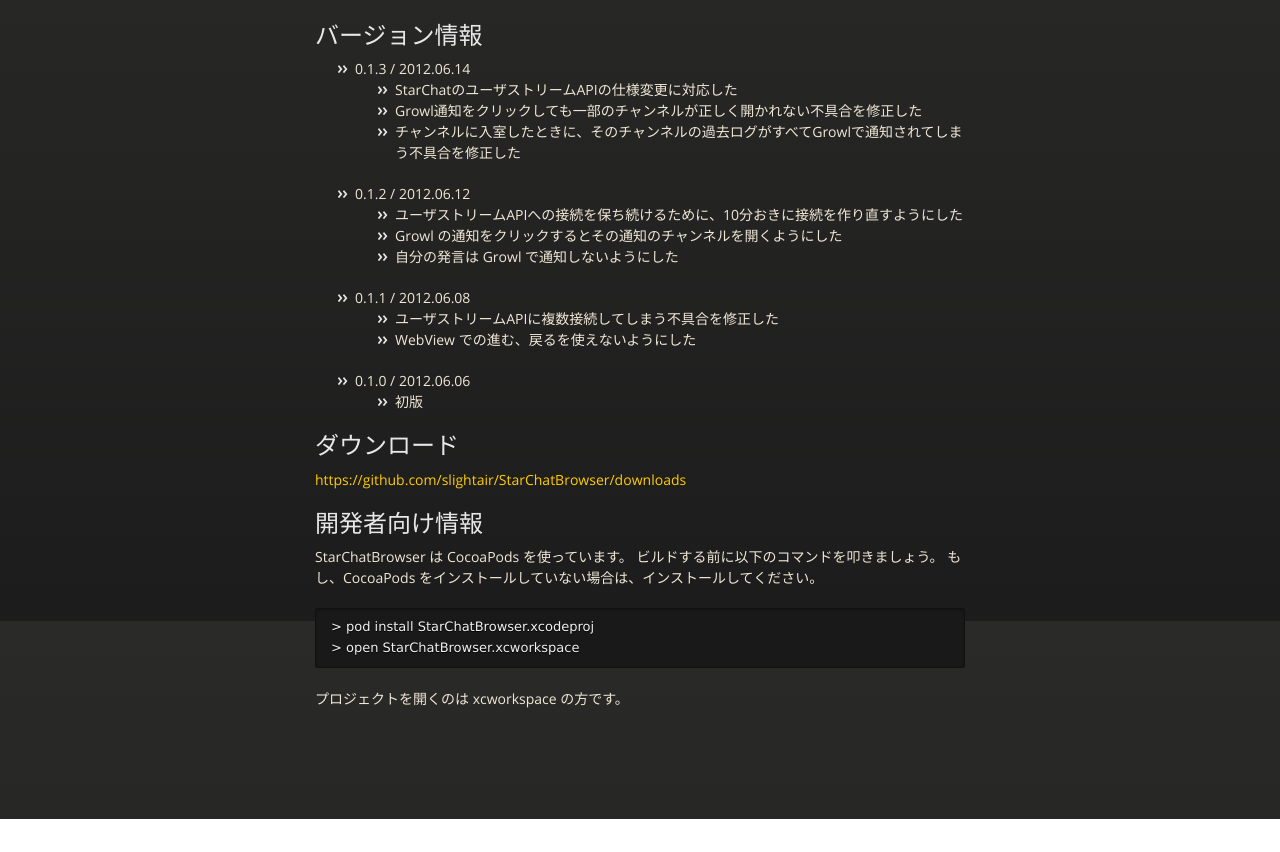
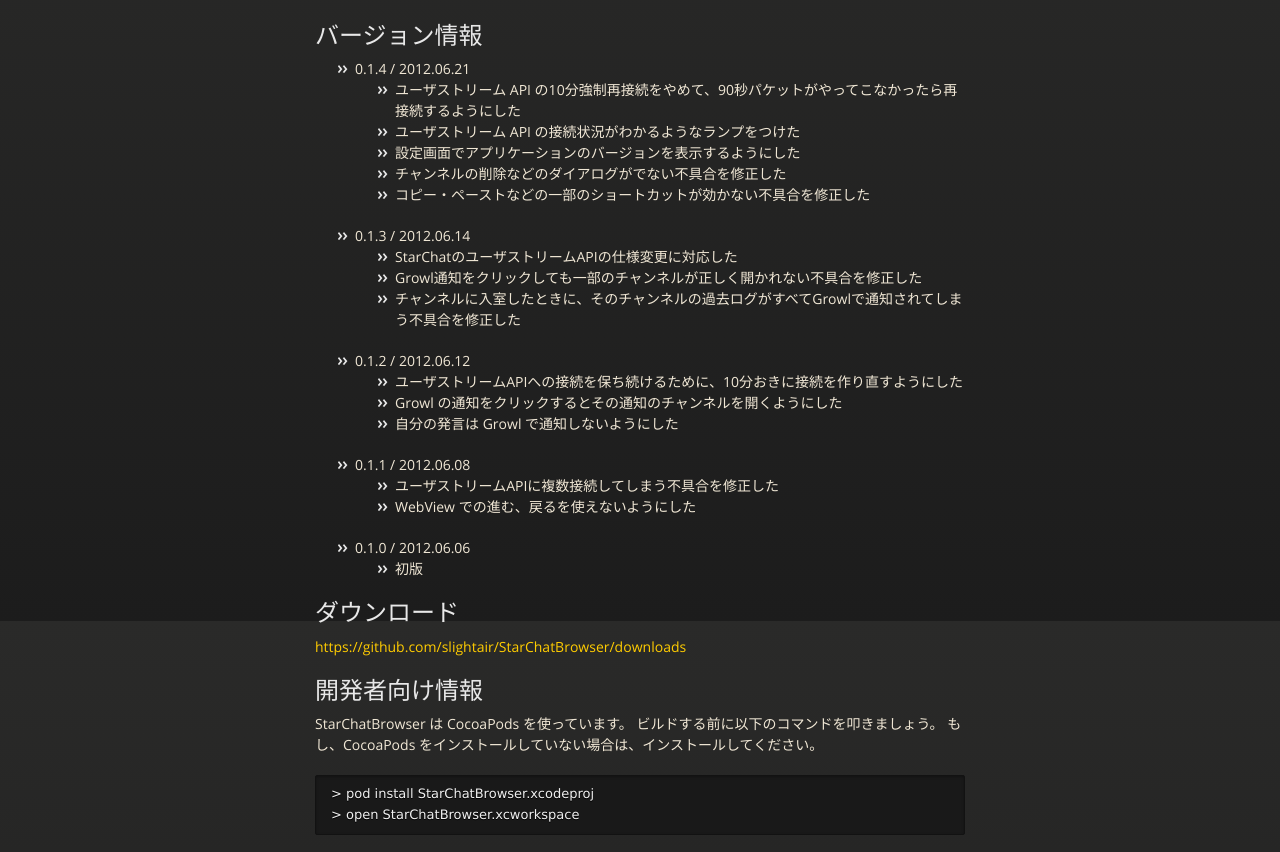
Before and after one commit to slightair/StarChatBrowser, a plain HTML site: page index.html in a window 1280 px wide. Shown: the part 979-1831 px from the top of the page. Before the commit the page ends 1798 px from the top, so only its background shows below. Drawn offline with nearby package versions, Linux system fonts and the light colour scheme.

Commit message:
0.1.4 の更新情報を追加した

```diff
--- a/index.html
+++ b/index.html
@@ -52,6 +52,17 @@
 <h2>バージョン情報</h2>
 
 <ul>
+<li>0.1.4 / 2012.06.21
+
+<ul>
+<li>ユーザストリーム API の10分強制再接続をやめて、90秒パケットがやってこなかったら再接続するようにした</li>
+<li>ユーザストリーム API の接続状況がわかるようなランプをつけた</li>
+<li>設定画面でアプリケーションのバージョンを表示するようにした</li>
+<li>チャンネルの削除などのダイアログがでない不具合を修正した</li>
+<li>コピー・ペーストなどの一部のショートカットが効かない不具合を修正した</li>
+</ul>
+</li>
+
 <li>0.1.3 / 2012.06.14
 
 <ul>
```
